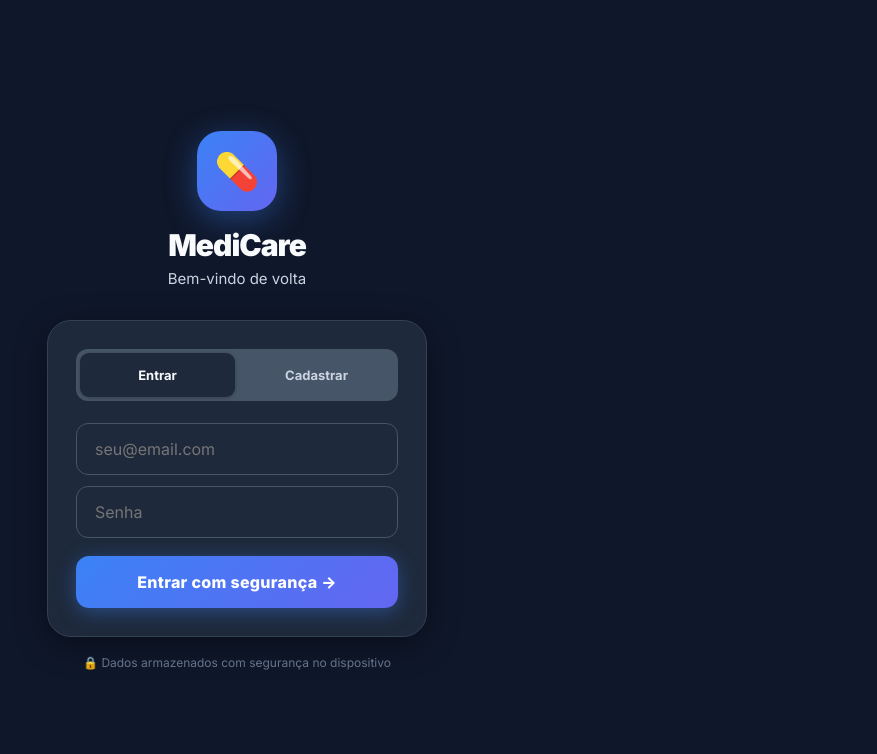
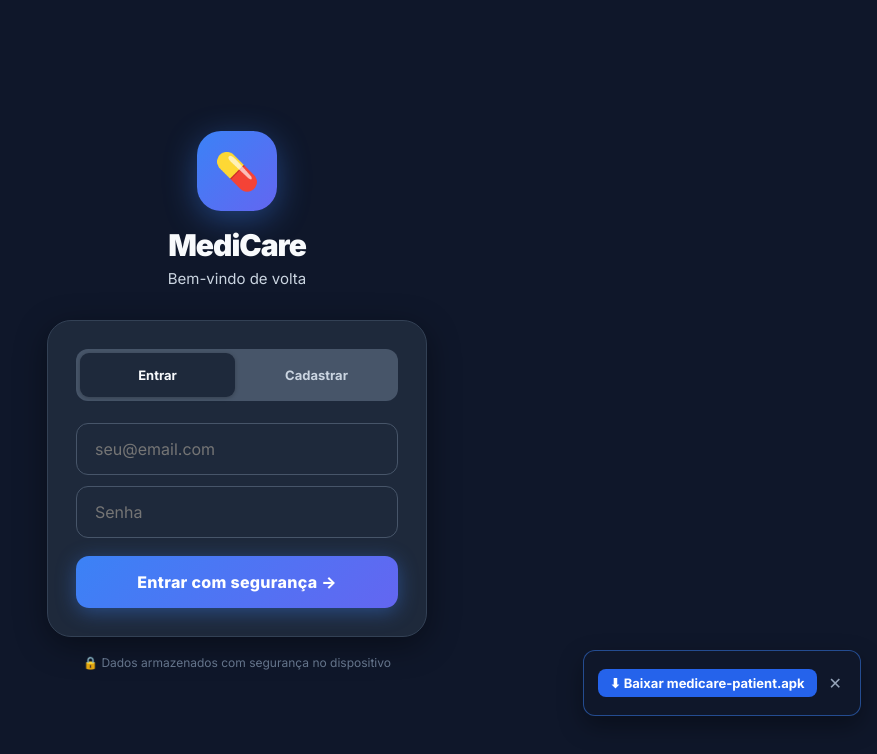
Before and after one commit to MathNasc/MediCare, a Next.js app: page /home in a window 1280 px wide. Shown: the top 754 px of the page, without its empty margins (403-1280 px from the left). Built offline with nearby package versions, Linux system fonts and the light colour scheme; no server answers.

Commit message:
feat: add APK download banner and endpoint
Introduce a UI banner in the home page to allow users to download the patient APK file and implement a dedicated API route to serve the application binary.

```diff
--- /dev/null
+++ b/src/app/api/apk/route.js
@@ -0,0 +1,35 @@
+import { NextResponse } from 'next/server';
+import fs from 'fs';
+import path from 'path';
+
+export async function GET() {
+  try {
+    const rootApkPath = path.join(process.cwd(), 'medicare-patient.apk');
+    const publicApkPath = path.join(process.cwd(), 'public', 'medicare-patient.apk');
+    const targetPath = fs.existsSync(rootApkPath) ? rootApkPath : publicApkPath;
+
+    if (!fs.existsSync(targetPath)) {
+      return NextResponse.json(
+        { error: 'Arquivo medicare-patient.apk não encontrado.' },
+        { status: 404 }
+      );
+    }
+
+    const fileBuffer = fs.readFileSync(targetPath);
+
+    return new NextResponse(fileBuffer, {
+      status: 200,
+      headers: {
+        'Content-Type': 'application/vnd.android.package-archive',
+        'Content-Disposition': 'attachment; filename="medicare-patient.apk"',
+        'Content-Length': String(fileBuffer.length),
+        'Cache-Control': 'no-store',
+      },
+    });
+  } catch (error) {
+    return NextResponse.json(
+      { error: 'Erro ao baixar medicare-patient.apk', details: error.message },
+      { status: 500 }
+    );
+  }
+}
--- a/src/app/home/page.jsx
+++ b/src/app/home/page.jsx
@@ -4,6 +4,7 @@ import MainApp from '@/components/MainApp';
 
 export default function Page() {
   const [isClient, setIsClient] = useState(false);
+  const [showApkBanner, setShowApkBanner] = useState(true);
 
   useEffect(() => {
     setIsClient(true);
@@ -13,5 +14,63 @@ export default function Page() {
     return null; // Return absolute null on server to guarantee no HTML mismatch
   }
 
-  return <MainApp />;
+  return (
+    <>
+      {showApkBanner && (
+        <div
+          style={{
+            position: 'fixed',
+            bottom: '84px',
+            right: '16px',
+            zIndex: 9999,
+            display: 'flex',
+            alignItems: 'center',
+            gap: '8px',
+            background: '#0F172A',
+            color: '#F8FAFC',
+            padding: '10px 14px',
+            borderRadius: '12px',
+            boxShadow: '0 10px 25px rgba(0,0,0,0.35)',
+            border: '1px solid rgba(59, 130, 246, 0.5)',
+            fontSize: '13px',
+            fontWeight: 600,
+          }}
+        >
+          <a
+            href="/api/apk"
+            download="medicare-patient.apk"
+            style={{
+              display: 'inline-flex',
+              alignItems: 'center',
+              gap: '6px',
+              background: '#2563EB',
+              color: '#FFFFFF',
+              padding: '6px 12px',
+              borderRadius: '8px',
+              textDecoration: 'none',
+              fontWeight: 700,
+            }}
+          >
+            ⬇ Baixar medicare-patient.apk
+          </a>
+          <button
+            onClick={() => setShowApkBanner(false)}
+            aria-label="Fechar aviso de download do APK"
+            style={{
+              background: 'transparent',
+              border: 'none',
+              color: '#94A3B8',
+              cursor: 'pointer',
+              fontSize: '16px',
+              lineHeight: 1,
+              padding: '2px 4px',
+            }}
+          >
+            ✕
+          </button>
+        </div>
+      )}
+      <MainApp />
+    </>
+  );
 }
```
Also changed, not shown: 1 other file (tests, documents, lock files or other folders).
